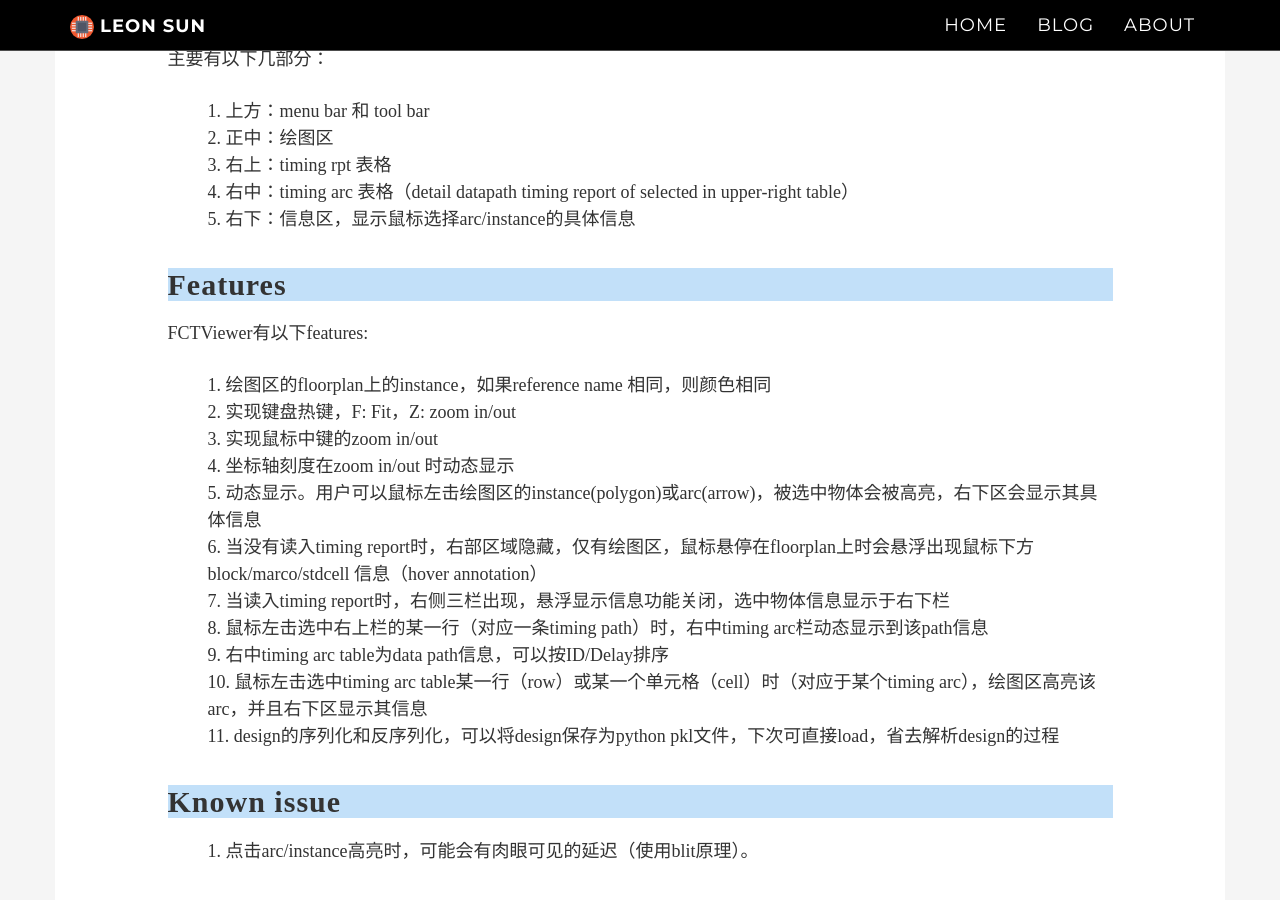
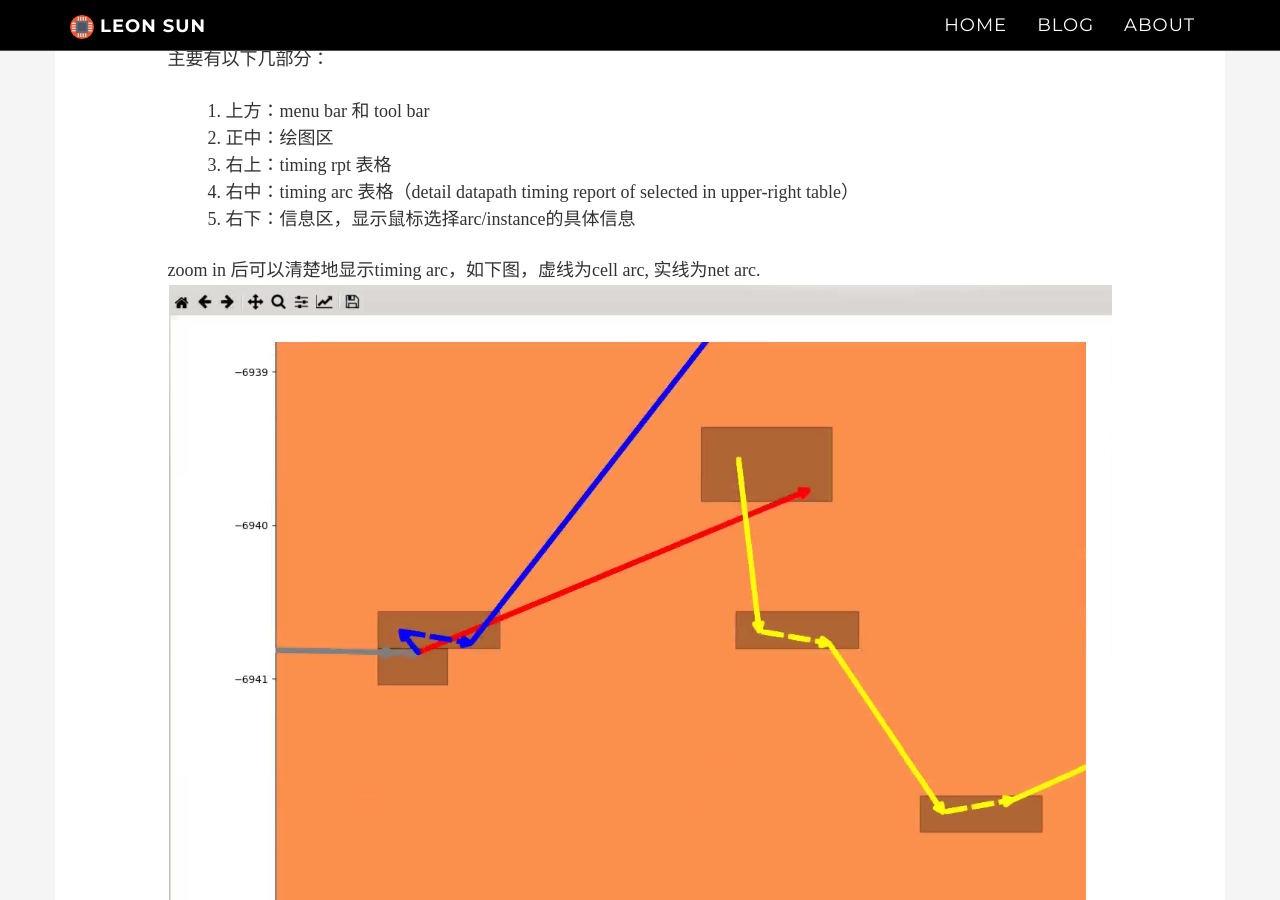
Before and after one commit to iLeonSun/iLeonSun.github.io, a Jekyll site: the page built from _posts/2019-04-15-FCTViewer.md, in a window 1280 px wide and 900 px high, scrolled down 1162 px. Built offline with Jekyll 4.4.1, drawn with Linux system fonts in a browser that asks for light colours; nearby versions of some CDN libraries; comment, search, counter and statistics services are not loaded; a style sheet for code colours, icons or effects is not loaded.

```diff
--- a/_posts/2019-04-15-FCTViewer.md
+++ b/_posts/2019-04-15-FCTViewer.md
@@ -28,6 +28,9 @@ FCTViewer是笔者最近完成的一个小工具，它的可以用来分析full
 4. 右中：timing arc 表格（detail datapath timing report of selected in upper-right table）
 5. 右下：信息区，显示鼠标选择arc/instance的具体信息
 
+zoom in 后可以清楚地显示timing arc，如下图，虚线为cell arc, 实线为net arc.
+![zoomin view][2]
+
 ## Features
 FCTViewer有以下features:
 1. 绘图区的floorplan上的instance，如果reference name 相同，则颜色相同
@@ -46,3 +49,4 @@ FCTViewer有以下features:
 1. 点击arc/instance高亮时，可能会有肉眼可见的延迟（使用blit原理）。
 
 [1]: /img/2019-04-15_FCTViewerGuide.png "FCTViewer Guide"
+[2]: /img/2019-04-15_FCTViewerZoomIn.png "ZoomIn view"
```
Also changed, not shown: img/2019-04-15_FCTViewerZoomIn.png (added).
